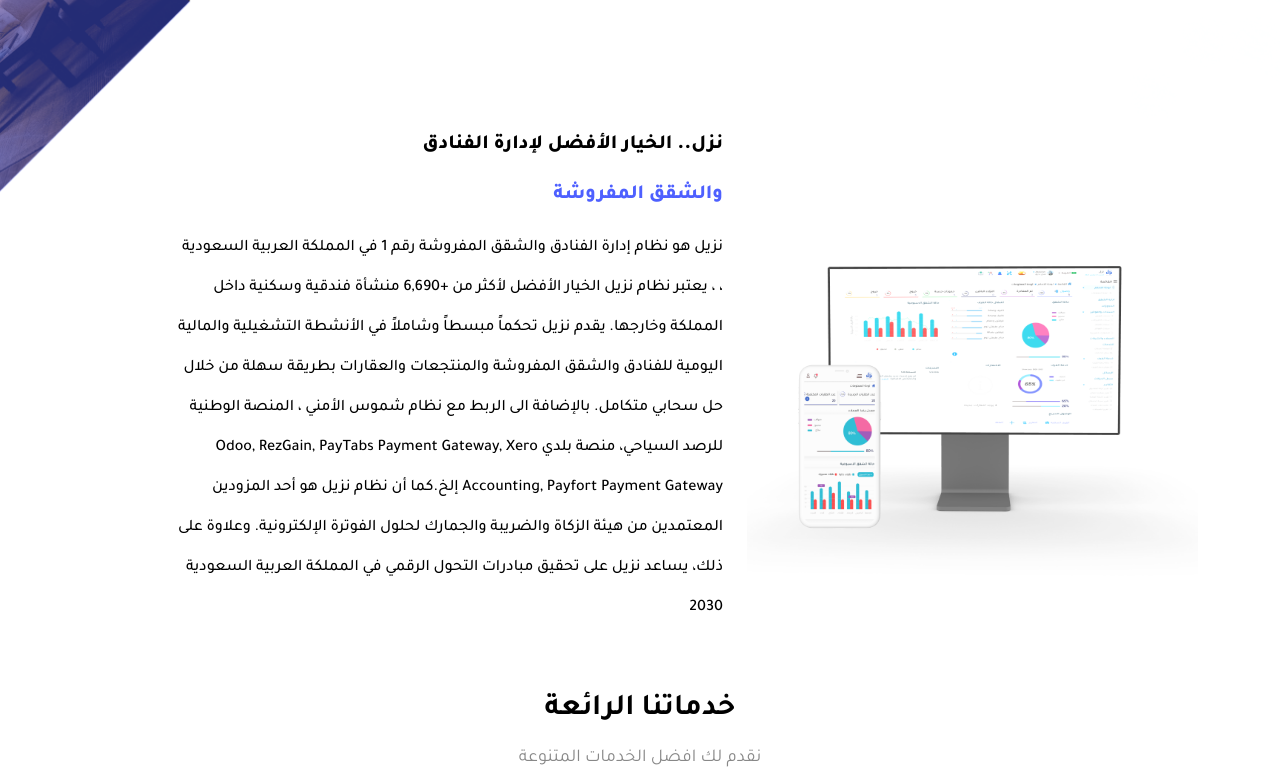
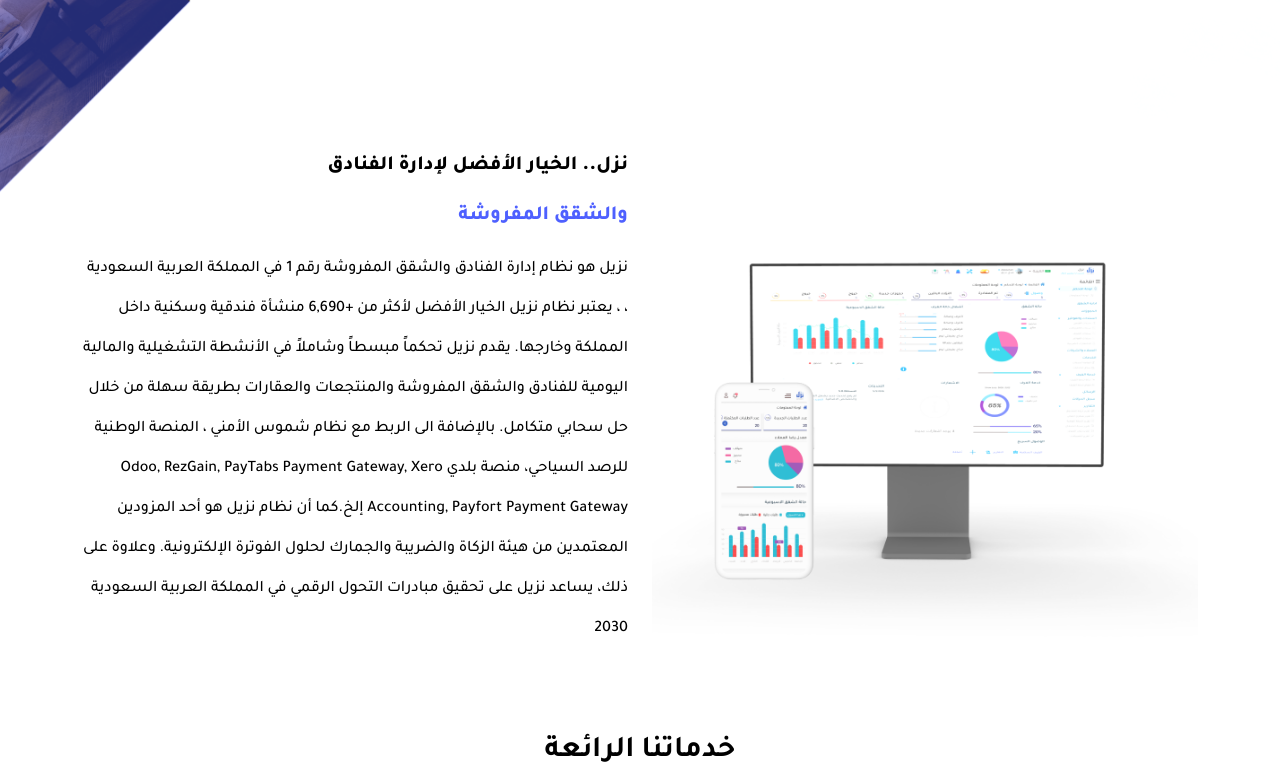
Before and after one commit to Sajaawadallah/Hotel-Website, a plain HTML site: page index.html in a window 1280 px wide. Shown: the part 680-1463 px from the top of the page. Drawn offline with nearby package versions, Linux system fonts and the light colour scheme; a script that the page names is missing.

Commit message:
end edit

```diff
--- a/css/index.css
+++ b/css/index.css
@@ -5,6 +5,7 @@ header .land-sec {
   background-repeat: no-repeat;
   background-size: cover;
   height: 1000px;
+  overflow-x: hidden;
 }
 
 header .land-sec .top-ball {
--- a/index.html
+++ b/index.html
@@ -195,10 +195,10 @@
         <section class="about-us mb-5 ">
             <div class="container">
                 <div class="row align-items-center">
-                    <div class="col-lg-5  wow fadeInRightBig" data-wow-duration="2s" data-wow-delay="1.3s">
-                        <img src="images/about us.png" class="img-fluid" alt="">
+                    <div class="col-lg-6  wow fadeInRightBig" data-wow-duration="2s" data-wow-delay="1.3s">
+                        <img src="images/about us.png" class="img-fluid w-100 h-100" alt="">
                     </div>
-                    <div class="col-xl-6 col-lg-7  wow fadeInUp " data-wow-duration="2s" data-wow-delay="0.3s">
+                    <div class=" col-lg-6  wow fadeInUp " data-wow-duration="2s" data-wow-delay="0.3s">
                         <h6> نزل.. الخيار الأفضل لإدارة الفنادق <br> <span>والشقق المفروشة</span></h6>
 
                         <p>
```
